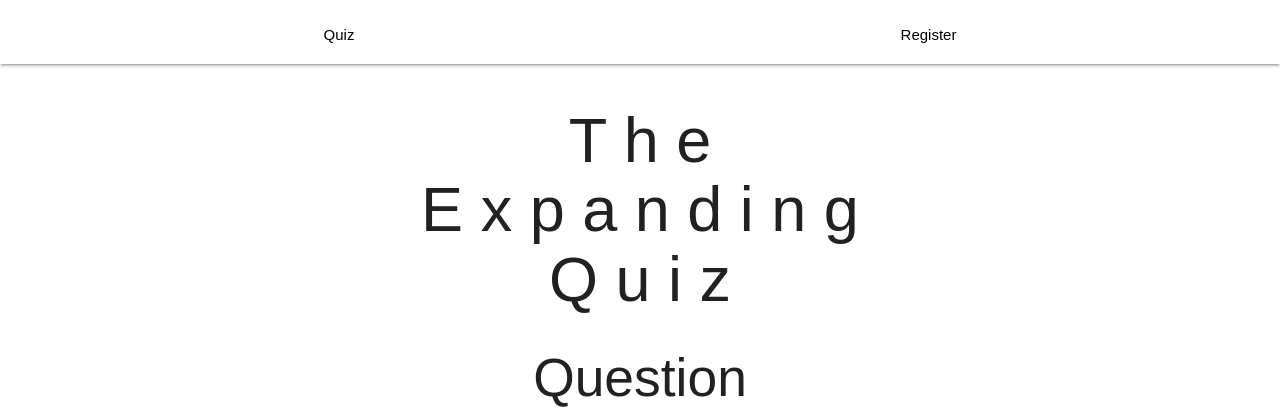
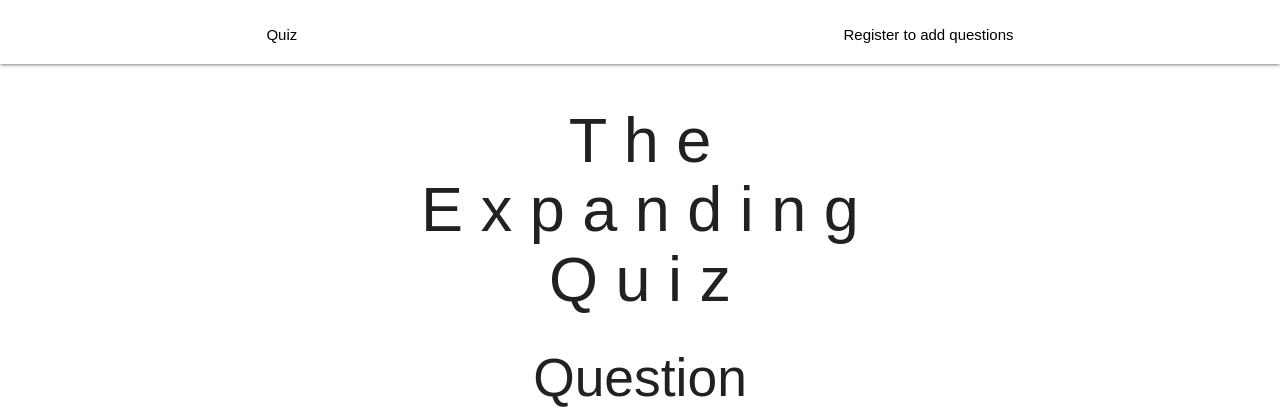
Before and after one commit to tomwiddows/the-expanding-quiz, a Flask app: page / in a window 1280 px wide. Shown: the top 420 px of the page. Run offline with Flask 3, Linux system fonts and the light colour scheme; parts of the project's set-up code (start-up, migrations or seed data) failed here and were passed over; some libraries are stand-ins or nearby versions; some web fonts are replaced.

Commit message:
Change wording of register nav link

```diff
--- a/templates/base.html
+++ b/templates/base.html
@@ -16,7 +16,7 @@
     <nav class="nav-center white" role="navigation">
         <ul>
             <li class="nav-links left-link"><a href="{{ url_for('index') }}">Quiz</a></li>
-            <li class="nav-links right-link"><a href="{{ url_for('register') }}">Register</a></li>
+            <li class="nav-links right-link"><a href="{{ url_for('register') }}">Register to add questions</a></li>
         </ul>
     </nav>
 
```
